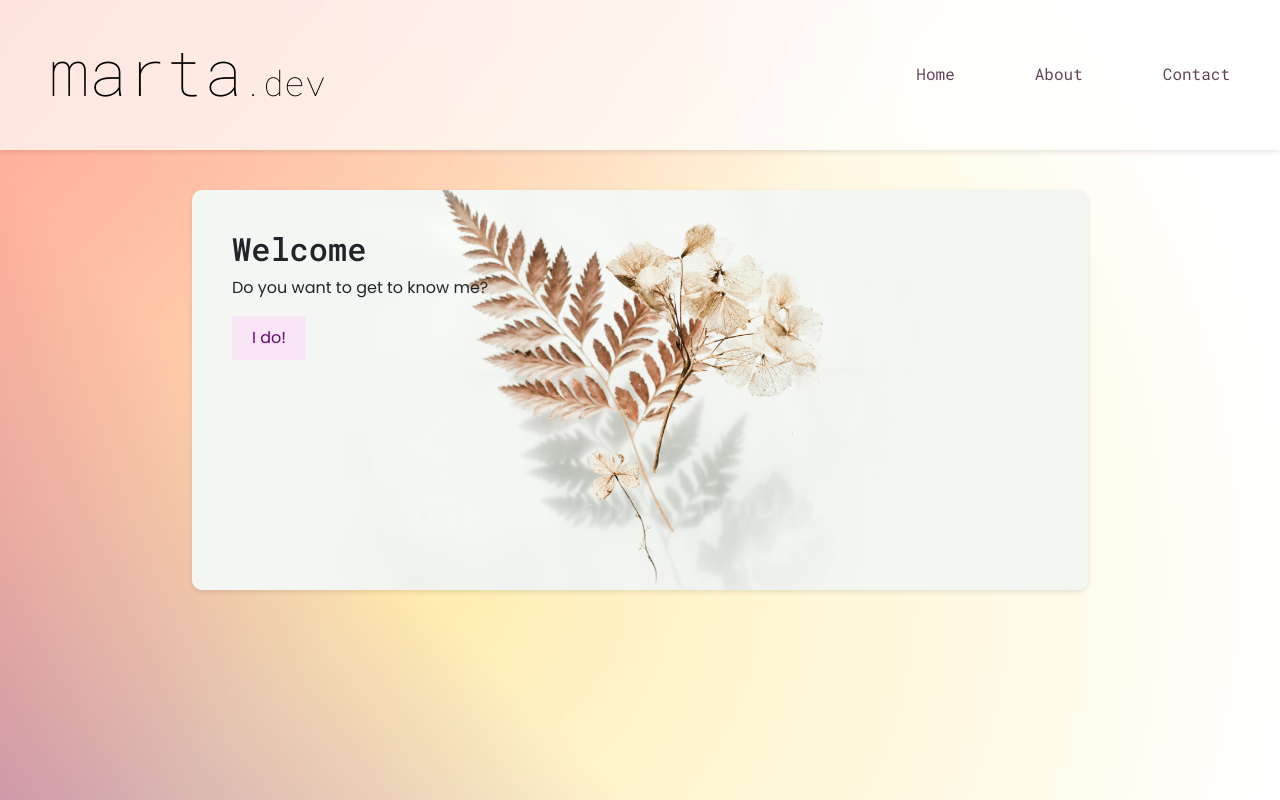
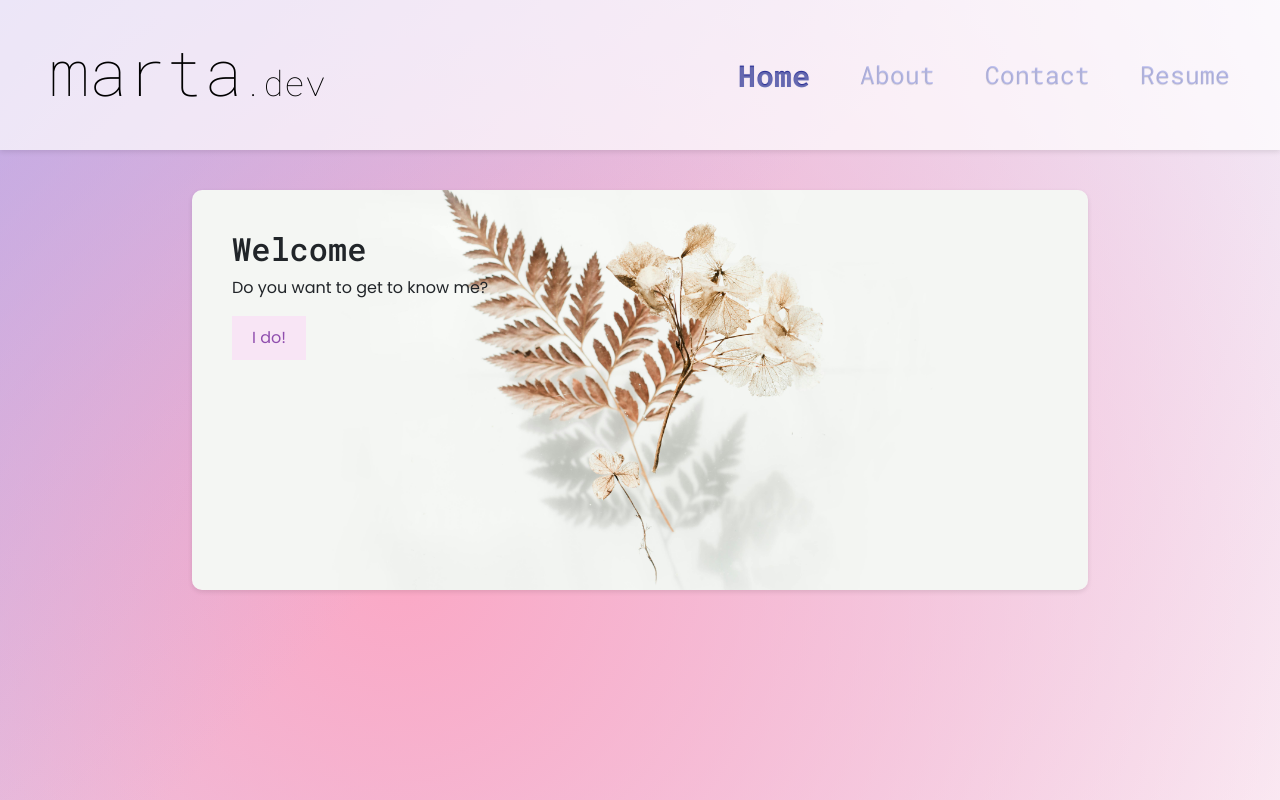
Before and after one commit to anamarta49/martas-portfolio, an Angular app: page / in a window 1280 px wide. Shown: the top 800 px of the page. Built offline with nearby package versions, Linux system fonts and the light colour scheme.

Commit message:
add cv + change colors + change header style

```diff
--- a/src/_variables.scss
+++ b/src/_variables.scss
@@ -1,12 +1,11 @@
-$primary-color: #F8E5F5;
-$secondary-color: #8780A8;
-$third-color: #809BA8;
+$primary-color: #353cc9;
+$secondary-color: #904eae;
+$third-color: #F8E5F5;
 $text-color: black;
 
-$bg-primary-color: #ff6f61; // Example primary color (Coral)
-$bg-secondary-color: #6a0572; // Example secondary color (Dark Purple)
-$bg-accent-color: #ffcc00; // Additional accent color (Bright Yellow)
-
+$bg-primary-color: #a8a1eb;
+$bg-secondary-color: #94fcc3;
+$bg-accent-color: #fea3c0;
 
 $title-text-color: black;
 
--- a/src/app/header/header.component.html
+++ b/src/app/header/header.component.html
@@ -6,5 +6,6 @@
       <li><a routerLink="/" routerLinkActive="active-link" [routerLinkActiveOptions]="{ exact: true }">Home</a></li>
       <li><a routerLink="/about" routerLinkActive="active-link">About</a></li>
       <li><a routerLink="/contact" routerLinkActive="active-link">Contact</a></li>
+      <li><a routerLink="/." (click)="openCV()" routerLinkActive="active-link">Resume</a></li>
     </ul>
 </nav>
--- a/src/app/header/header.component.scss
+++ b/src/app/header/header.component.scss
@@ -28,28 +28,42 @@
 .nav-links {
   list-style: none; /* Remove bullet points */
   display: flex; /* Flex layout for horizontal links */
-  gap: 80px; /* Space between links */
+  gap: 50px; /* Space between links */
   font-family: $header-font-family;
-  padding-top: 13px;
+  margin-top: auto;
+  margin-bottom: auto;
+  li {
+    margin-top: auto;
+    margin-bottom: auto;
+  }
 }
 
 .nav-links a {
-  color: #62435c !important; /* Link color */
-  &:hover {
-    color: #373232 !important;
-  }
-  text-decoration: none !important; /* Remove underline */
-  transition: color 0.3s !important; /* Smooth color transition */
-}
+  color: transparent;
+  background: lighten($primary-color, 30%);
+  text-shadow: 0.5px -0.5px 0.5px rgb(255, 255, 255, 0.2), -0.5px 0.5px 0.5px rgba(0, 0, 0, 0.1);
 
-.nav-links a:hover {
-  color: $third-color; /* Change link color on hover */
+  -webkit-background-clip: text;
+  background-clip: text;
+
+  text-decoration: none; /* Remove underline */
+  transition: background-color 0.3s, all 0.5s ease; /* Smooth color transition */
+  font-weight: 400;
+  font-size: 25px;
 }
 
 .nav-links a:hover,
 .nav-links a.active-link {
-  color: $third-color; /* Change the color for the active link */
-  text-decoration: underline;
+  color: transparent;
+  background: $primary-color;
+
+  text-shadow: 0px 1px 1px rgb(255, 255, 255, 0.3), 0px 0px 1px rgba(0, 0, 0, 0.3);
+  -webkit-background-clip: text;
+  background-clip: text;
+  font-weight: 900;
+  font-size: 30px;
+  transition: all 0.5s ease;
+
 }
 
 .navbar-brand {
@@ -63,6 +77,15 @@
   font-size: 1.5rem;
 }
 
+.scrolled a {
+  transition: all 0.5s ease;
+  font-size: 15px;
+
+  &:hover, &.active-link {
+    font-size: 17px;
+  }
+}
+
 .dev-small {
   font-size: 35px;
 }
--- a/src/app/header/header.component.ts
+++ b/src/app/header/header.component.ts
@@ -20,4 +20,8 @@ export class HeaderComponent {
     // Check the window's scroll position
     this.isScrolled = window.scrollY > 150;
   }
+
+  openCV() {
+    window.open('Marta_CV.pdf', '_blank');
+  }
 }
--- a/src/styles.scss
+++ b/src/styles.scss
@@ -17,9 +17,9 @@ body {
     /* Multi-layer gradient with angular transitions and radial gradient */
     background:
         linear-gradient(135deg, $bg-primary-color, transparent 50%), /* Angular gradient layer */
-        linear-gradient(225deg, transparent 50%, $bg-secondary-color), /* Another angular gradient */
-        radial-gradient(circle at center, rgba($bg-accent-color, 0.3), transparent 70%), /* Radial gradient with transparency */
-        radial-gradient(circle at top left, rgba($bg-primary-color, 0.3), transparent 60%); /* Additional radial gradient */
+        linear-gradient(225deg, transparent 90%, $bg-secondary-color), /* Another angular gradient */
+        radial-gradient(circle at center, rgba($bg-accent-color, 0.9), transparent 90%), /* Radial gradient with transparency */
+        radial-gradient(circle at top left, rgba($bg-primary-color, 0.9), transparent 90%); /* Additional radial gradient */
 
     /* Optional: Add a semi-transparent overlay pattern */
     &::before {
@@ -55,9 +55,9 @@ body {
 }
 
 button {
-    background-color: $primary-color;
+    background-color: $third-color;
     border: none;
-    color: $bg-secondary-color;
+    color: $secondary-color;
     padding: 10px 20px;
     text-align: center;
     text-decoration: none;
@@ -69,7 +69,7 @@ button {
     transition: background-color 0.3s ease;
 
     &:hover {
-      background-color: darken($primary-color, 10%);
+      background-color: darken($third-color, 10%);
     }
 }
 
@@ -85,16 +85,15 @@ button {
             box-shadow: none;
         }
     }
+    a {
+        text-decoration: none !important;
+        color: rgb(136, 136, 255) !important;
+        &:hover {
+            color: rgb(103, 103, 142) !important;
+        }
+    }
 }
 
 .white-bg {
     background-color: rgba(255, 255, 255, 0.44);
 }
-
-a {
-    text-decoration: none !important;
-    color: rgb(136, 136, 255) !important;
-    &:hover {
-        color: rgb(103, 103, 142) !important;
-    }
-}
```
Also changed, not shown: 1 other file (tests, documents, lock files or other folders).
